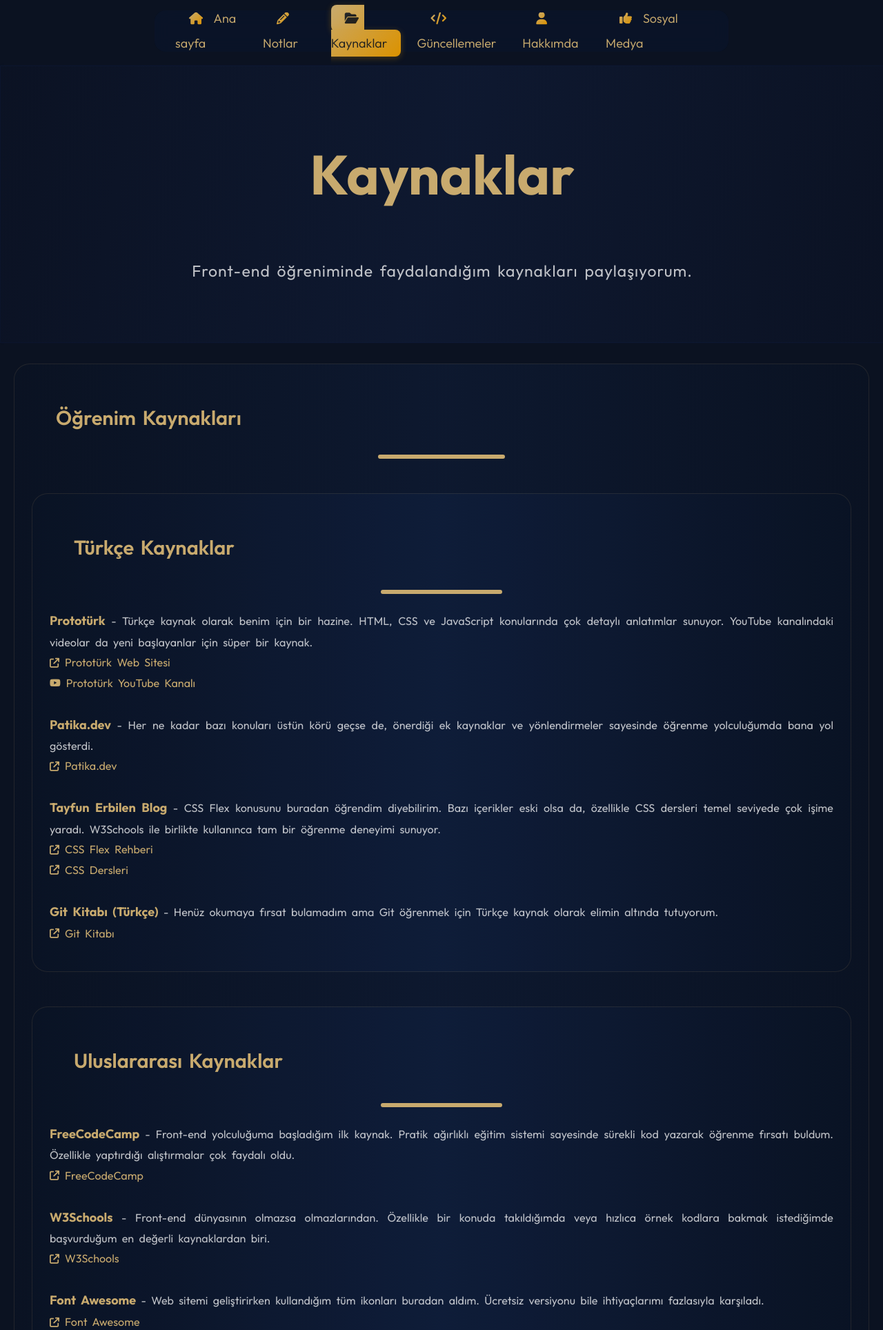
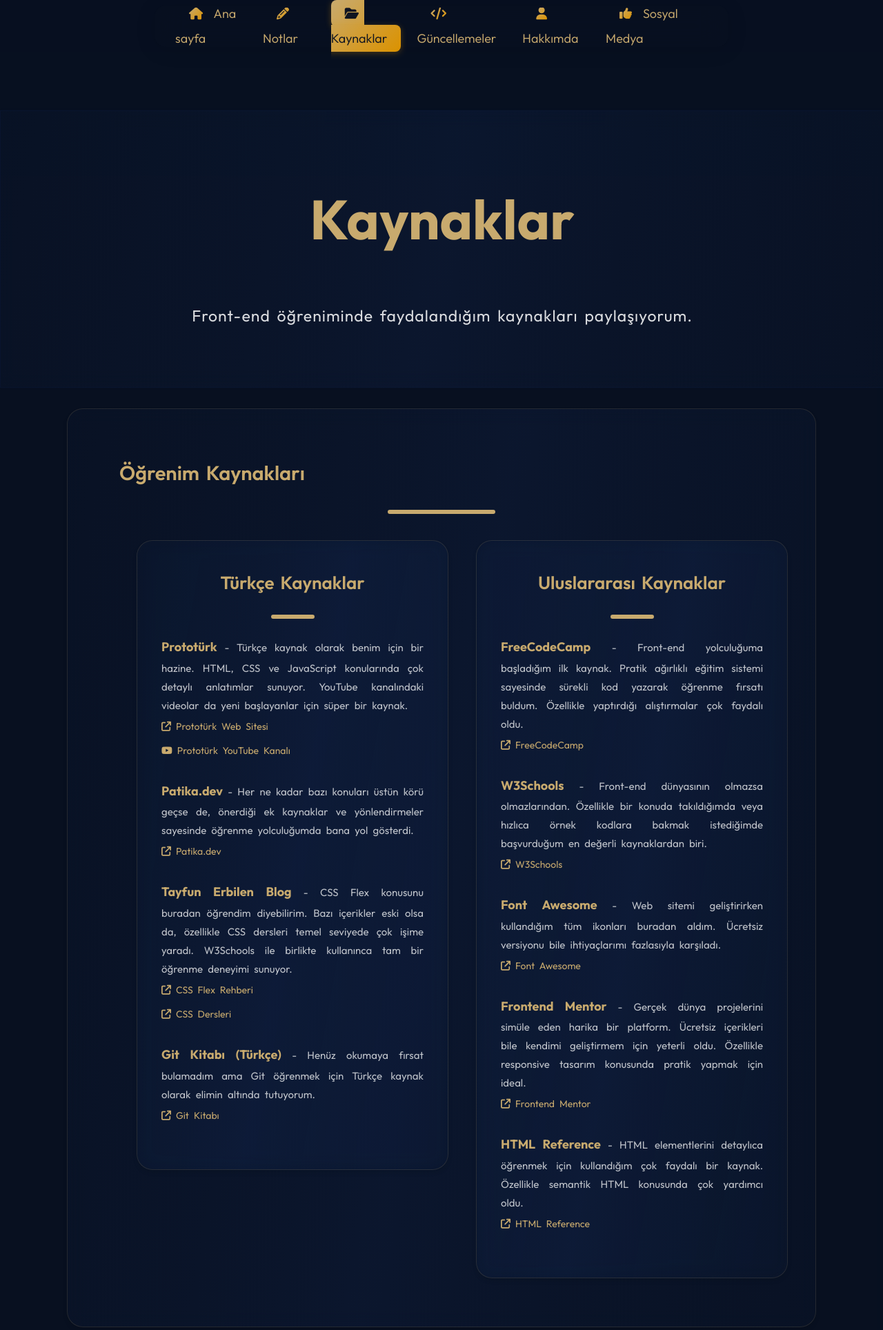
Before and after one commit to doganayurgupluoglu/doganaylab, a PHP site: page /sources.html in a window 1280 px wide. Shown: the top 1928 px of the page at 69% size. Run offline with PHP 8.4, Linux system fonts and the light colour scheme; some libraries are stand-ins or nearby versions.

Commit message:
feat: Kaynaklar sayfası kartları düzenlendi, flex yapısı ve boyutlar optimize edildi

```diff
--- a/sources.html
+++ b/sources.html
@@ -1,5 +1,18 @@
 <!DOCTYPE html>
 <html lang="en">
+<!--
+    Bu HTML dosyası, front-end öğreniminde faydalandığım kaynakları listeler.
+    Sayfa yapısı:
+    1. Header: Sabit pozisyonlu navigasyon menüsü
+    2. Banner: Sayfa başlığı ve kısa açıklama
+    3. Container: İki sütunlu ana içerik bölümü
+        - Content: Türkçe ve uluslararası kaynakların detaylı listesi
+        - Aside: Yan bilgi paneli (öğrenim süreci, kaynaklar, hedefler, istatistikler)
+
+    Kaynaklar iki ana kategoride sunulmuştur:
+    - Türkçe Kaynaklar: Prototürk, Patika.dev, vb.
+    - Uluslararası Kaynaklar: FreeCodeCamp, W3Schools, vb.
+-->
 <head>
     <link rel="shortcut icon" href="/img/favicon.ico" type="image/x-icon">
     <link rel="icon" type="image/png" sizes="16x16" href="/img/favicon-16x16.png">
@@ -18,6 +31,7 @@
     <title>Kaynaklar - Doganay Lab</title>
 </head>
 <body>
+    <!-- ******HEADER BAŞLANGICI****** -->
     <header class="header">
         <nav class="menu">
             <ul>
@@ -43,16 +57,22 @@
         </nav>
     </header>
 
+    <!-- ******BANNER BAŞLANGICI****** -->
     <div class="banner sub-page">
         <h1>Kaynaklar</h1>
         <p>Front-end öğreniminde faydalandığım kaynakları paylaşıyorum.</p>
     </div>
 
+    <!-- ******ANA İÇERİK BAŞLANGICI****** -->
     <div class="container">
+        <!-- ******KAYNAKLAR BÖLÜMÜ BAŞLANGICI****** -->
         <div class="content">
             <div class="kart notes-card">
                 <h2>Öğrenim Kaynakları</h2>
                 <hr>
+                <!-- ******KAYNAKLAR GRID CONTAINER BAŞLANGICI****** -->
+                <div class="sources-container">
+                    <!-- ******TÜRKÇE KAYNAKLAR KARTI****** -->
                     <div class="kart">
                         <h2>Türkçe Kaynaklar</h2>
                         <hr>
@@ -82,6 +102,7 @@
                         </p>
                     </div>
 
+                    <!-- ******ULUSLARARASI KAYNAKLAR KARTI****** -->
                     <div class="kart">
                         <h2>Uluslararası Kaynaklar</h2>
                         <hr>
@@ -113,7 +134,9 @@
                     </div>
                 </div>
             </div>
+        </div>
 
+        <!-- ******YAN PANEL BAŞLANGICI****** -->
         <aside class="aside">
             <div class="aside-card">
                 <h3><i class="fa-solid fa-code icon"></i>Öğrenim Süreci</h3>
--- a/style.css
+++ b/style.css
@@ -1,16 +1,49 @@
+/* ******CSS DEĞİŞKENLERİ VE KÖK AYARLARI****** */
+/*
+    Bu bölümde, web sitesinde kullanılan:
+    - Renk paletleri
+    - Geçiş efektleri
+    - Gradient tanımları
+    - Diğer tekrar eden değerler
+    tanımlanmıştır.
+*/
 :root {
     --primary-color: #C8AA6E;
     --primary-hover: #db9200;
-    --bg-dark: rgba(6, 14, 29, 0.856);
-    --bg-card: rgba(10, 20, 40, 0.5);
-    --bg-card-light: rgba(10, 20, 40, 0.308);
-    --text-light: rgba(255, 255, 255, 0.738);
-    --border-color: rgba(200, 170, 110, 0.1);
+    --bg-dark: rgba(8, 16, 32, 0.97);
+    --bg-card: rgba(12, 24, 48, 0.35);
+    --bg-card-light: rgba(15, 30, 60, 0.35);
+    --text-light: rgba(255, 255, 255, 0.85);
+    --border-color: rgba(200, 170, 110, 0.15);
     --transition-default: all 0.3s ease;
     --gradient-primary: linear-gradient(135deg, var(--primary-color), var(--primary-hover));
     --gradient-dark: linear-gradient(135deg, rgba(10, 20, 40, 0.904), rgba(15, 30, 60, 0.904));
+    --gradient-card: linear-gradient(
+        100deg,
+        rgba(12, 24, 48, 0.32) 0%,
+        rgba(13, 26, 52, 0.32) 10%,
+        rgba(14, 28, 56, 0.33) 20%,
+        rgba(15, 30, 60, 0.33) 30%,
+        rgba(16, 32, 64, 0.34) 40%,
+        rgba(18, 36, 72, 0.34) 50%,
+        rgba(16, 32, 64, 0.34) 60%,
+        rgba(15, 30, 60, 0.33) 70%,
+        rgba(14, 28, 56, 0.33) 80%,
+        rgba(13, 26, 52, 0.32) 90%,
+        rgba(12, 24, 48, 0.32) 100%
+    );
 }
 
+/* ******TEMEL SAYFA AYARLARI****** */
+/*
+    HTML ve Body elementlerinin:
+    - Margin ve padding sıfırlama
+    - Box-sizing ayarları
+    - Arka plan rengi
+    - Yazı tipi ve boyutu
+    - Genel metin özellikleri
+    ayarları yapılmıştır.
+*/
 html, body {
     margin: 0;
     padding: 0;
@@ -20,16 +53,54 @@
     word-spacing: 4px;
     line-height: 2;
     font-family: "Outfit", sans-serif;
+    padding-top: 75px;
 }
+
+/* ******HEADER VE MENÜ AYARLARI****** */
+/*
+    Sabit pozisyonlu header ve menü için:
+    - Konumlandırma
+    - Arkaplan ve blur efektleri
+    - Geçiş animasyonları
+    - Responsive davranış
+    ayarları yapılmıştır.
+*/
 .header {
     display: flex;
     justify-content: center;
     align-items: center;
     flex-direction: column;
+    position: fixed;
+    top: 0;
+    left: 0;
+    right: 0;
+    z-index: 1000;
+    padding: 8px 0;
+    transition: all 0.4s cubic-bezier(0.4, 0, 0.2, 1);
+    background: var(--bg-dark);
+    backdrop-filter: blur(0);
+    -webkit-backdrop-filter: blur(0);
 }
+
+.header.scrolled {
+    background: rgba(8, 16, 32, 0.85);
+    backdrop-filter: blur(25px);
+    -webkit-backdrop-filter: blur(25px);
+    padding: 6px 0;
+    box-shadow: 0 10px 30px rgba(0, 0, 0, 0.2);
+}
+
+.header.scrolling {
+    background: rgba(8, 16, 32, 0.92);
+    backdrop-filter: blur(10px);
+    -webkit-backdrop-filter: blur(10px);
+    padding: 12px 0;
+}
+
 .menu {
-    background: rgba(10, 20, 40, 0.904);
-    backdrop-filter: blur(12px);
+    background: rgba(8, 16, 32, 0.75);
+    backdrop-filter: blur(20px);
+    -webkit-backdrop-filter: blur(20px);
     border: none;
     width: 65%;
     height: 60px;
@@ -37,14 +108,36 @@
     justify-content: center;
     align-items: center;
     border-radius: 16px;
-    margin-bottom: 20px;
-    margin-top: 15px;
-    transition: transform 0.3s ease;
+    margin: 0;
+    transition: all 0.4s cubic-bezier(0.4, 0, 0.2, 1);
+    box-shadow: 0 4px 30px rgba(0, 0, 0, 0.1);
 }
+
+.header.scrolled .menu {
+    transform: scale(0.98);
+    background: rgba(8, 16, 32, 0.75);
+    height: 50px;
+    border-radius: 12px;
+    margin-top: -2px;
+}
+
+.header.scrolling .menu {
+    background: rgba(8, 16, 32, 0.82);
+    transform: scale(0.99);
+    height: 55px;
+    border-radius: 14px;
+}
+
 .menu:hover {
-    transform: translateY(-2px);
-    box-shadow: rgba(0, 0, 0, 0.562) 0 2px 10px;
+    transform: translateY(-2px) scale(1.01);
+    box-shadow: 0 8px 30px rgba(0, 0, 0, 0.2);
+    background: rgba(8, 16, 32, 0.85);
 }
+
+.header.scrolled .menu:hover {
+    transform: translateY(-1px) scale(0.99);
+}
+
 .menu .anasayfa, .menu .notlar.active, .menu .kaynaklar.active,
 .menu .guncelleme.active, .menu .sosyal.active {
     background: var(--gradient-primary);
@@ -130,16 +233,11 @@
     align-items: center;
     justify-content: center;
     flex-direction: column;
-    background: linear-gradient(
-        100deg,
-        rgba(10, 20, 40, 0.308) 0%,
-        rgba(15, 30, 60, 0.308) 25%,
-        rgba(20, 40, 80, 0.308) 50%,
-        rgba(15, 30, 60, 0.308) 75%,
-        rgba(10, 20, 40, 0.308) 100%
-    );
+    background: var(--gradient-card);
+    backdrop-filter: blur(12px);
     border: #15398015 solid 1px;
     box-shadow: #0f2e6b1c 0 0 3px;
+    margin-top: 10px;
 }
 
 .banner.sub-page {
@@ -158,6 +256,151 @@
     line-height: 1.5;
     font-size: 23px;
 }
+
+/* ******ANA İÇERİK CONTAINER AYARLARI****** */
+/*
+    İki sütunlu ana içerik düzeni için:
+    - Flex yapısı
+    - Boşluk ve hizalama
+    - Responsive davranış
+    ayarları yapılmıştır.
+*/
+.container {
+    display: flex;
+}
+.content {
+    flex: 1;
+    display: flex;
+    justify-content: center;
+    align-items: flex-start;
+    flex-wrap: wrap;
+    color: #C8AA6E;
+    gap: 40px;
+    margin-left: 50px;
+    padding: 0 50px 0 20px;
+}
+
+/* ******İÇERİK KARTLARI AYARLARI****** */
+/*
+    İçerik kartları için:
+    - Boyut ve boşluklar
+    - Arkaplan ve border
+    - Hover efektleri
+    - İç içerik düzeni
+    ayarları yapılmıştır.
+*/
+.kart {
+    background: var(--gradient-card);
+    backdrop-filter: blur(12px);
+    -webkit-backdrop-filter: blur(12px);
+    max-width: 380px;
+    height: auto;
+    min-height: 690px;
+    margin-top: 50px;
+    padding: 25px;
+    border: var(--border-color) solid 1px;
+    border-radius: 23px;
+    transition: transform 400ms ease-in-out;
+    box-shadow: 0 4px 6px rgba(0, 0, 0, 0.1);
+}
+.kart:hover {
+    transform: scale(1.02) translateY(-10px);
+    border: #C8AA6E solid 1.8px;
+}
+.kart hr {
+    color: #C8AA6E;
+    width: 15%;
+    border: 3px solid #C8AA6E;
+    border-radius: 10px;
+    transition: width 400ms;
+}
+.kart:hover hr {
+    width: 90%;
+}
+.kart h2 {
+    margin-left: 35px;
+    font-family: "Outfit", serif;
+    font-optical-sizing: auto;
+    font-weight: 600;
+    font-style: normal;
+    font-size: 29px;
+}
+.kart p {
+    margin: 15px 0;
+    font-size: 16.1px;
+    font-family: "Outfit", serif;
+    font-optical-sizing: auto;
+    font-weight: 400;
+    font-style: normal;
+    color: rgba(255, 255, 255, 0.738);
+    line-height: 1.8;
+    text-align: justify;
+}
+
+.notes-card {
+    width: 100% !important;
+    max-width: 1400px !important;
+    min-height: auto !important;
+    margin: 50px auto;
+    padding: 40px !important;
+}
+
+.notes-card > .kart {
+    display: flex;
+    flex-direction: column;
+    min-height: auto;
+    max-width: none;
+}
+
+.notes-card > .kart > .kart {
+    flex: 1;
+    min-height: auto;
+    margin-top: 30px;
+    max-width: none;
+    display: inline-block;
+    width: calc(50% - 15px);
+    vertical-align: top;
+}
+
+.notes-card > .kart > .kart:first-of-type {
+    margin-right: 30px;
+}
+
+.notes-card .kart p {
+    margin: 15px 0;
+}
+
+.notes-card .kart a {
+    color: #C8AA6E;
+    text-decoration: none;
+    transition: color 0.3s ease;
+    display: inline-flex;
+    align-items: center;
+    gap: 8px;
+}
+
+.notes-card .kart a:hover {
+    color: #db9200;
+}
+
+.notes-card .kart a i {
+    font-size: 14px;
+}
+
+.notes-card .kart strong {
+    color: #C8AA6E;
+    font-size: 18px;
+}
+
+/* ******YAN PANEL AYARLARI****** */
+/*
+    Aside bölümü için:
+    - Konumlandırma
+    - Kartların düzeni
+    - İstatistik çubukları
+    - Hover efektleri
+    ayarları yapılmıştır.
+*/
 .aside {
     position: relative;
     display: flex;
@@ -308,126 +555,15 @@
     width: 3%;
 }
 
-.container {
-    display: flex;
-}
-.content {
-    flex: 1;
-    display: flex;
-    justify-content: center;
-    align-items: flex-start;
-    flex-wrap: wrap;
-    color: #C8AA6E;
-    gap: 40px;
-    margin-left: 50px;
-    padding: 0 50px 0 20px;
-}
-.kart {
-    background: linear-gradient(
-        90deg,
-        rgba(10, 20, 40, 0.308) 0%,
-        rgba(15, 30, 60, 0.308) 25%,
-        rgba(20, 40, 80, 0.308) 50%,
-        rgba(15, 30, 60, 0.308) 75%,
-        rgba(10, 20, 40, 0.308) 100%
-    );
-    max-width: 380px;
-    height: auto;
-    min-height: 690px;
-    margin-top: 50px;
-    padding: 25px;
-    border: #c8aa6e1f solid 1px;
-    border-radius: 23px;
-    transition: transform 400ms ease-in-out;
-}
-.kart:hover {
-    transform: scale(1.02) translateY(-10px);
-    border: #C8AA6E solid 1.8px;
-}
-.kart hr {
-    color: #C8AA6E;
-    width: 15%;
-    border: 3px solid #C8AA6E;
-    border-radius: 10px;
-    transition: width 400ms;
-}
-.kart:hover hr {
-    width: 90%;
-}
-.kart h2 {
-    margin-left: 35px;
-    font-family: "Outfit", serif;
-    font-optical-sizing: auto;
-    font-weight: 600;
-    font-style: normal;
-    font-size: 29px;
-}
-.kart p {
-    margin: 15px 0;
-    font-size: 16.1px;
-    font-family: "Outfit", serif;
-    font-optical-sizing: auto;
-    font-weight: 400;
-    font-style: normal;
-    color: rgba(255, 255, 255, 0.738);
-    line-height: 1.8;
-    text-align: justify;
-}
-
-.notes-card {
-    width: 100% !important;
-    max-width: 1400px !important;
-    min-height: 800px;
-    margin: 50px auto;
-}
-
-.notes-card > .kart {
-    display: flex;
-    flex-direction: column;
-    min-height: auto;
-    max-width: none;
-}
-
-.notes-card > .kart > .kart {
-    flex: 1;
-    min-height: auto;
-    margin-top: 30px;
-    max-width: none;
-    display: inline-block;
-    width: calc(50% - 15px);
-    vertical-align: top;
-}
-
-.notes-card > .kart > .kart:first-of-type {
-    margin-right: 30px;
-}
-
-.notes-card .kart p {
-    margin: 15px 0;
-}
-
-.notes-card .kart a {
-    color: #C8AA6E;
-    text-decoration: none;
-    transition: color 0.3s ease;
-    display: inline-flex;
-    align-items: center;
-    gap: 8px;
-}
-
-.notes-card .kart a:hover {
-    color: #db9200;
-}
-
-.notes-card .kart a i {
-    font-size: 14px;
-}
-
-.notes-card .kart strong {
-    color: #C8AA6E;
-    font-size: 18px;
-}
-
+/* ******SOSYAL MEDYA KARTLARI AYARLARI****** */
+/*
+    Sosyal medya sayfası kartları için:
+    - Grid düzeni
+    - Kart tasarımı
+    - İkon ve bağlantı stilleri
+    - Hover efektleri
+    ayarları yapılmıştır.
+*/
 .social-cards-container {
     display: grid;
     grid-template-columns: repeat(2, 1fr);
@@ -497,7 +635,61 @@
     font-size: 16px;
 }
 
-/* Responsive Tasarım */
+/* ******KAYNAKLAR SAYFASI KARTLARI AYARLARI****** */
+/*
+    Kaynaklar sayfası kartları için:
+    - Grid düzeni
+    - Kart boyutları
+    - Responsive davranış
+    - Hover efektleri
+    ayarları yapılmıştır.
+*/
+.sources-container {
+    display: flex;
+    flex-wrap: wrap;
+    justify-content: center;
+    gap: 40px;
+    width: 100%;
+    padding: 30px;
+    max-width: 1400px;
+    margin: 0 auto;
+}
+
+.sources-container .kart {
+    min-height: auto;
+    margin-top: 0;
+    height: 100%;
+    width: 600px;
+    padding: 35px;
+    flex-shrink: 0;
+}
+
+.sources-container .kart h2 {
+    margin: 0 0 20px 0;
+    text-align: center;
+    font-size: 26px;
+}
+
+.sources-container .kart p {
+    margin: 25px 0;
+    font-size: 15px;
+}
+
+.sources-container .kart a {
+    margin: 5px 0;
+    display: inline-block;
+    font-size: 14px;
+}
+
+/* ******RESPONSIVE TASARIM AYARLARI****** */
+/*
+    Farklı ekran boyutları için:
+    - Breakpoint tanımları
+    - İçerik düzeni değişiklikleri
+    - Font boyutu ayarlamaları
+    - Boşluk düzenlemeleri
+    ayarları yapılmıştır.
+*/
 @media screen and (max-width: 1400px) {
     .container {
         flex-direction: column;
```
Also changed, not shown: other parts of style.css (+31 -4 lines), index.html (+17 -2 lines), notes.html (+16 -0 lines), script.js (+28 -0 lines), social.html (+25 -0 lines), updates.html (+21 -0 lines). Lines whose indentation alone changed are shown as unchanged.
